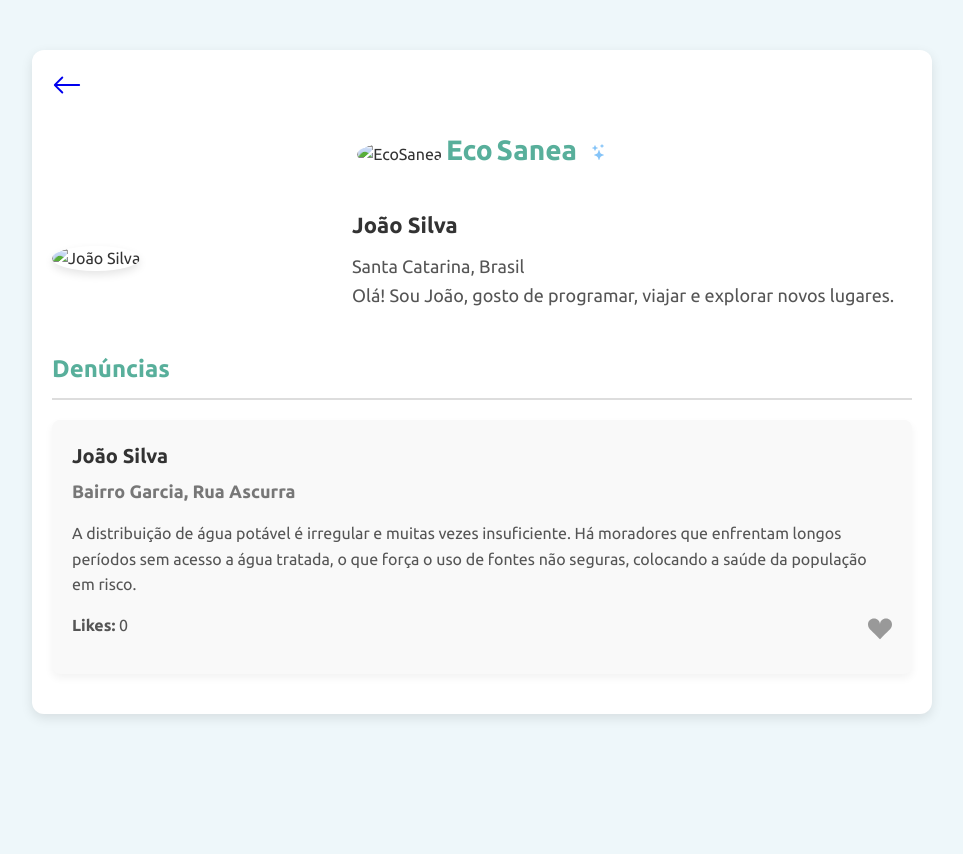
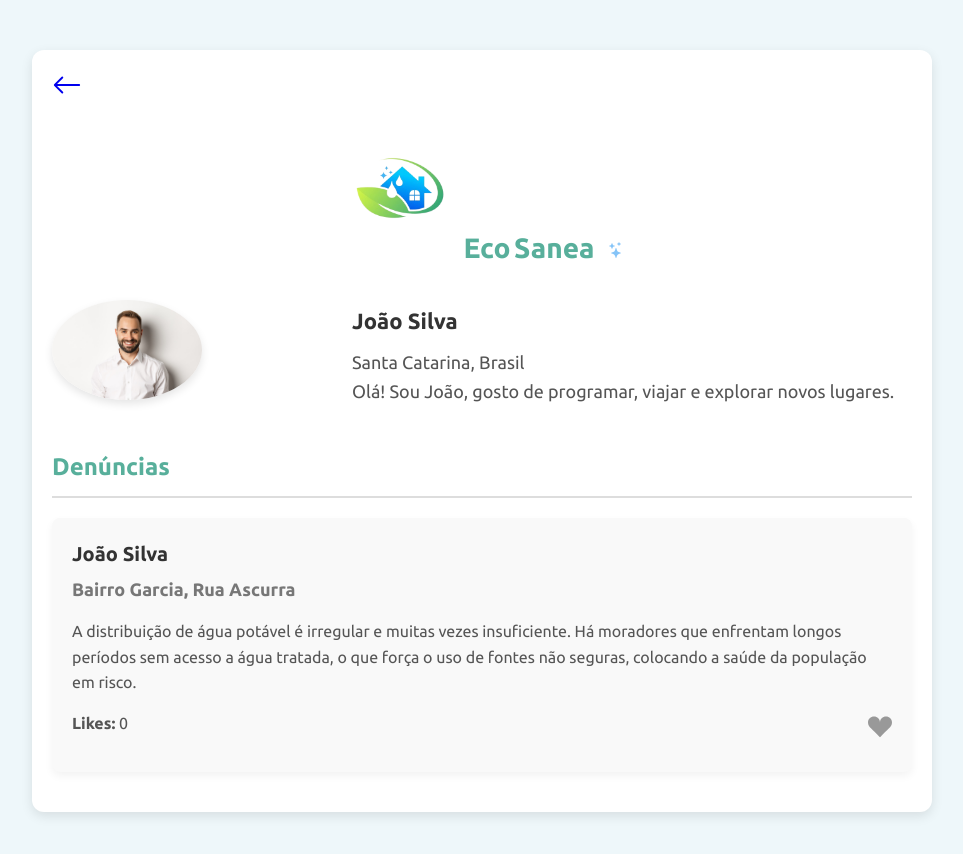
Before and after one commit to killua00783/teste-hover-svg-html, a plain HTML site: page index.html in a window 1280 px wide. Shown: the whole page, without its empty margins (158-1121 px from the left). Before the commit the page ends 800 px from the top, so only its background shows below. Drawn offline with Linux system fonts and the light colour scheme.

Commit message:
alteracoes v2

```diff
--- a/index.html
+++ b/index.html
@@ -5,7 +5,7 @@
     <meta charset="UTF-8">
     <meta name="viewport" content="width=device-width, initial-scale=1.0">
     <title>Perfil EcoSanea</title>
-    <link rel="shortcut icon" href="imagens/4995402-gota-d-agua-com-meia-folha-e-onda-d-agua-gratis-vetor-removebg-preview.png">
+    <link rel="shortcut icon" href="4995402-gota-d-agua-com-meia-folha-e-onda-d-agua-gratis-vetor-removebg-preview.png">
 
     <!-- Estilos modernizados -->
     <style>
@@ -189,7 +189,7 @@
 
         <!-- Header do perfil -->
         <div class="profile-header">
-            <img src="imagens/EcoSanea-removebg-preview.png" class="profile-picture" alt="EcoSanea">
+            <img src="EcoSanea-removebg-preview.png" class="profile-picture" alt="EcoSanea">
             <h1>Eco</h1>
             <h1>Sanea</h1>
             <svg xmlns="http://www.w3.org/2000/svg" width="16" height="16" fill="currentColor" class="bi bi-stars"
@@ -202,7 +202,7 @@
         <!-- Informações pessoais -->
         <div class="bio">
             <div class="img_container">
-                <img src="imagens/close-up-confident-male-employee-white-collar-shirt-smiling-camera-standing-self-assured-against-studio-background.jpg" alt="João Silva">
+                <img src="close-up-confident-male-employee-white-collar-shirt-smiling-camera-standing-self-assured-against-studio-background.jpg" alt="João Silva">
             </div>
             <div class="bio-info">
                 <h2>João Silva</h2>
```
Also changed, not shown: 4995402-gota-d-agua-com-meia-folha-e-onda-d-agua-gratis-vetor-removebg-preview.png (added), EcoSanea-removebg-preview.png (added), close-up-confident-male-employee-white-collar-shirt-smiling-camera-standing-self-assured-against-studio-background.jpg (added).
